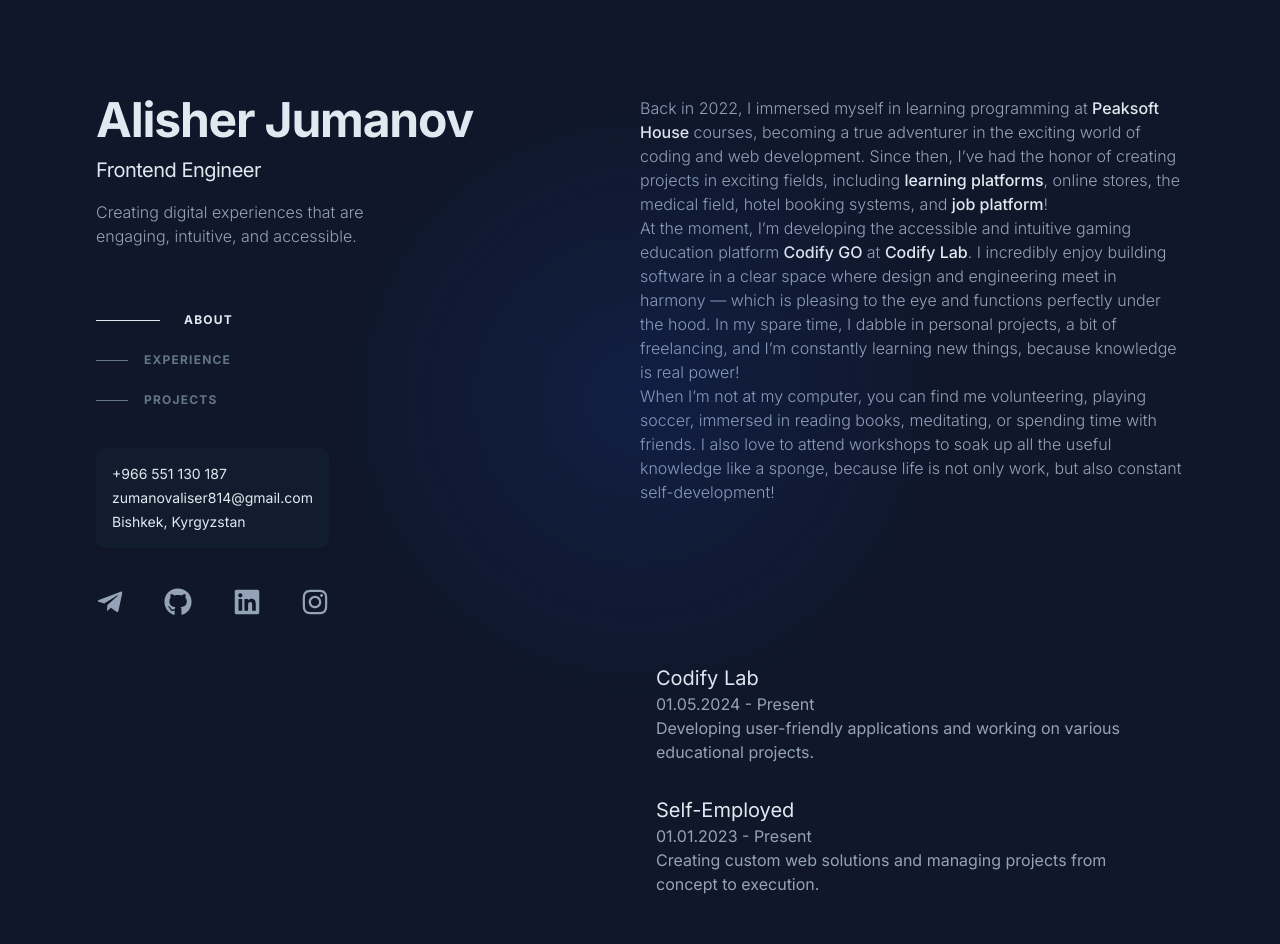
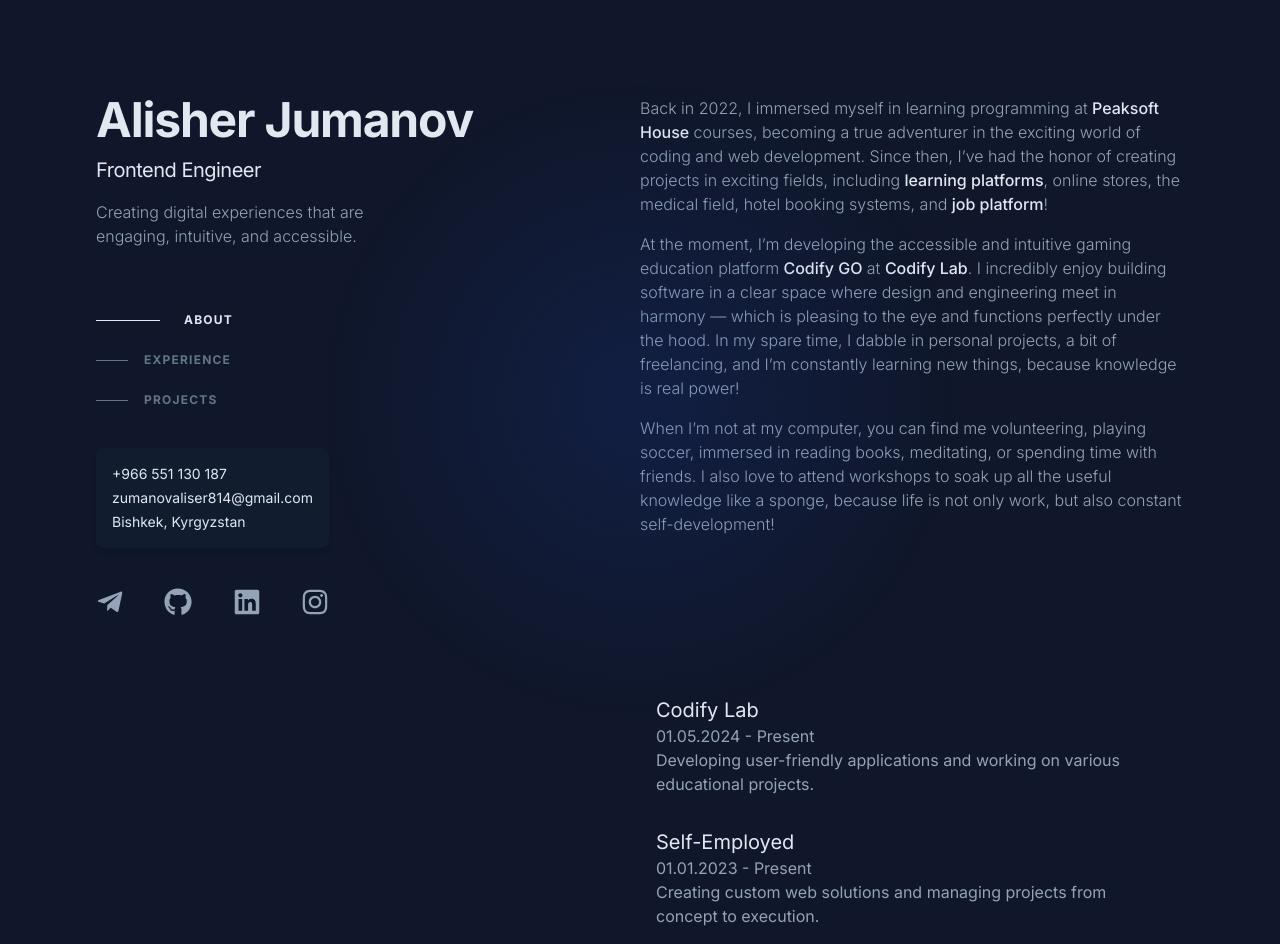
Before and after one commit to Jumanov07/my-portfolio, a Next.js app: page / in a window 1280 px wide. Before the commit the page ends 912 px from the top, so only its background shows below. Built offline with nearby package versions, Linux system fonts and the light colour scheme.

Commit message:
add mt for about

```diff
--- a/src/modules/about/index.tsx
+++ b/src/modules/about/index.tsx
@@ -44,7 +44,7 @@
       !
     </p>
 
-    <p className="text-slate-400">
+    <p className="text-slate-400 mt-4">
       At the moment, I’m developing the accessible and intuitive gaming
       education platform
       <Link
@@ -71,7 +71,7 @@
       knowledge is real power!
     </p>
 
-    <p className="text-slate-400">
+    <p className="text-slate-400 mt-4">
       When I’m not at my computer, you can find me volunteering, playing soccer,
       immersed in reading books, meditating, or spending time with friends. I
       also love to attend workshops to soak up all the useful knowledge like a
```
